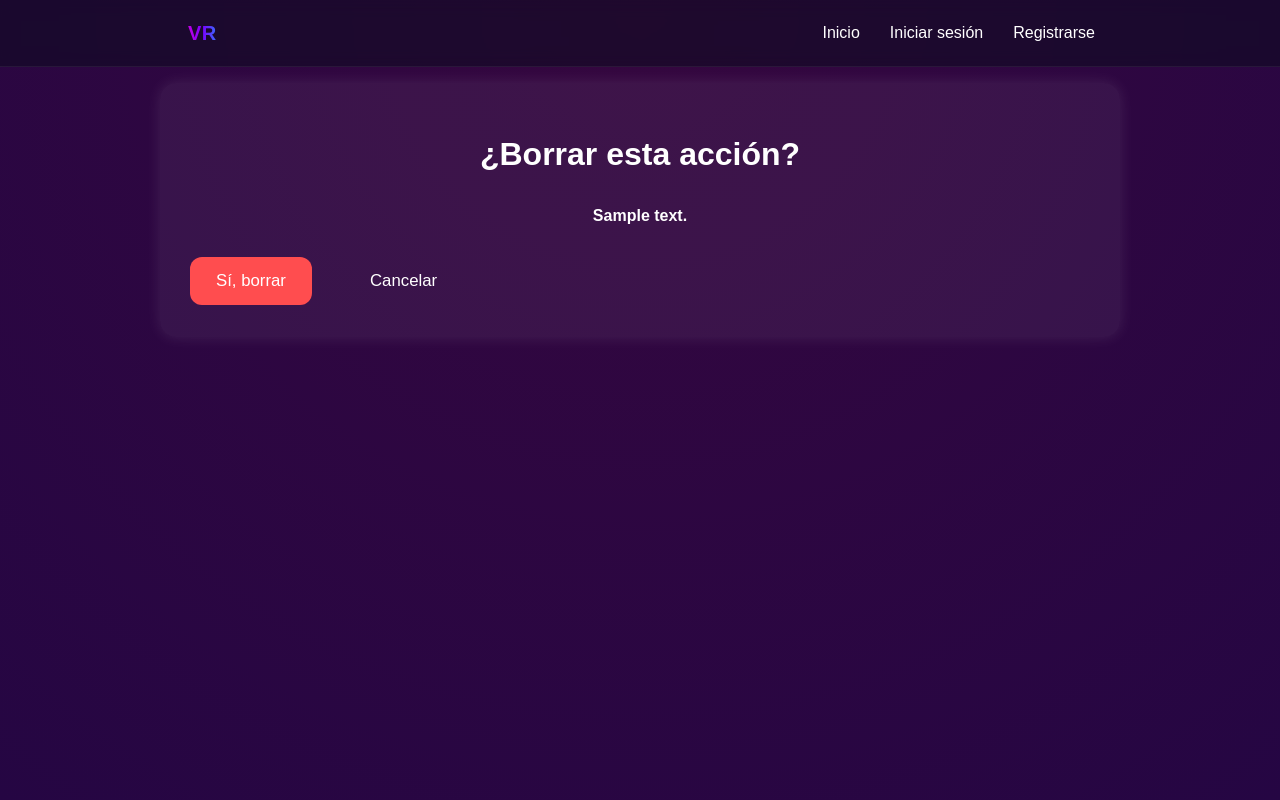
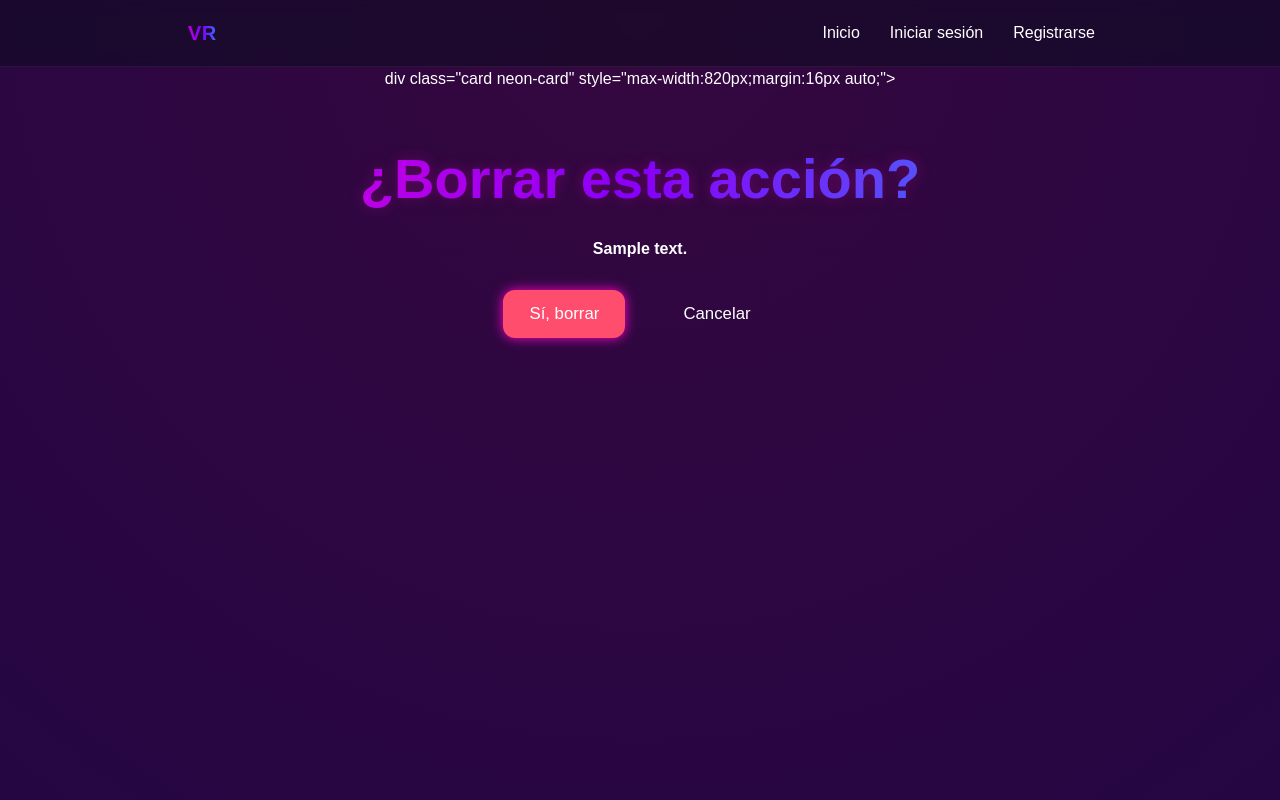
Before and after one commit to jltamayo2018/tfg-verdad-reto, a Django app: template verdadoreto_app/templates/action_confirm_delete.html in a window 1280 px wide. Run offline with Django 5.2, Linux system fonts and the light colour scheme; the template is opened without the code that fills it: most values are stand-ins (such as "Sample title", 1, 10 or a date in 2020).

Commit message:
confirmación eliminar acción

```diff
--- a/verdadoreto_app/templates/action_confirm_delete.html
+++ b/verdadoreto_app/templates/action_confirm_delete.html
@@ -2,13 +2,15 @@
 {% block title %}Borrar acción{% endblock %}
 
 {% block content %}
-  <div class="card">
-    <h2>¿Borrar esta acción?</h2>
+  div class="card neon-card" style="max-width:820px;margin:16px auto;">
+    <h2 class="neon-title" style="margin-bottom:6px;">¿Borrar esta acción?</h2>
     <p><strong>{{ accion.text }}</strong></p>
 
-    <form method="post" style="display:flex; gap:12px; align-items:center;">
+    <form method="post" style="display:flex; gap:12px; align-items:center; justify-content:center; margin-top:16px;">
       {% csrf_token %}
-      <button type="submit" class="btn" style="background:#ff4d4f; color:#fff;">Sí, borrar</button>
+      <button type="submit" class="btn btn-primary" style="background:#ff4d6d;border-color:#ff4d6d;">
+        Sí, borrar
+      </button>
       <a class="btn btn-ghost" href="{% url 'pack_detail' pack.pk %}">Cancelar</a>
     </form>
   </div>
```
